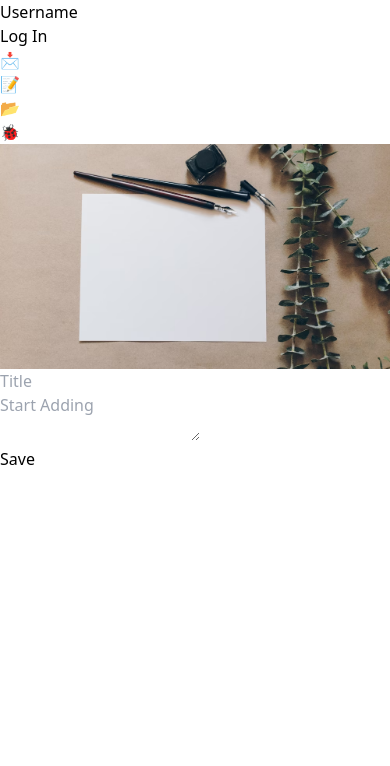
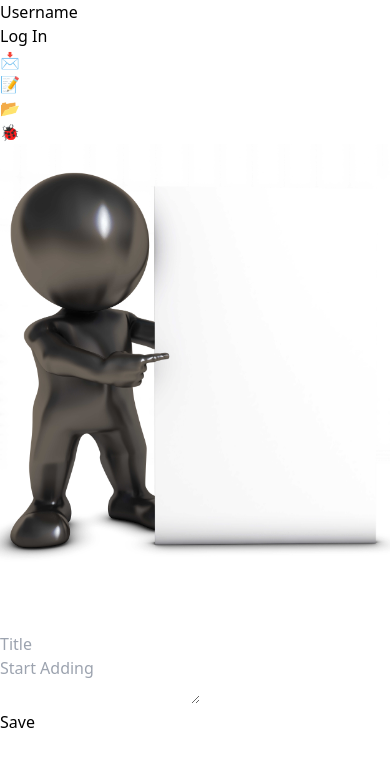
Before and after one commit to Talha-054/Notify, a React (Vite) app in the folder Notify/: page /add-note in a window 390 px wide. Shown: the top 766 px of the page. Built offline with nearby package versions, Linux system fonts and the light colour scheme.

Commit message:
bg change according mobile/pc

```diff
--- a/Notify/src/Components/Home.jsx
+++ b/Notify/src/Components/Home.jsx
@@ -3,11 +3,14 @@ import Navbar from './Navbar'
 import Sidebar from './Sidebar'
 
 function Home() {
+
+    const screenSize = window.innerWidth;
+
     return (
         <>
 
             <div className="img">
-                <img className=' w-5/6 h-[90svh]  absolute bottom-0 right-0 lg:w-11/12' src="/assets/bg.jpg" alt="Notes image" />
+                <img className=' w-5/6 h-[90svh]  absolute bottom-0 right-0 lg:w-11/12' src={screenSize<640? "/assets/bg4.jpg" : "/assets/bg.jpg"} alt="Notes image" />
                 <div className='absolute '></div>
             </div>
 
```
Also changed, not shown: Notify/public/assets/bg4.jpg (added).
